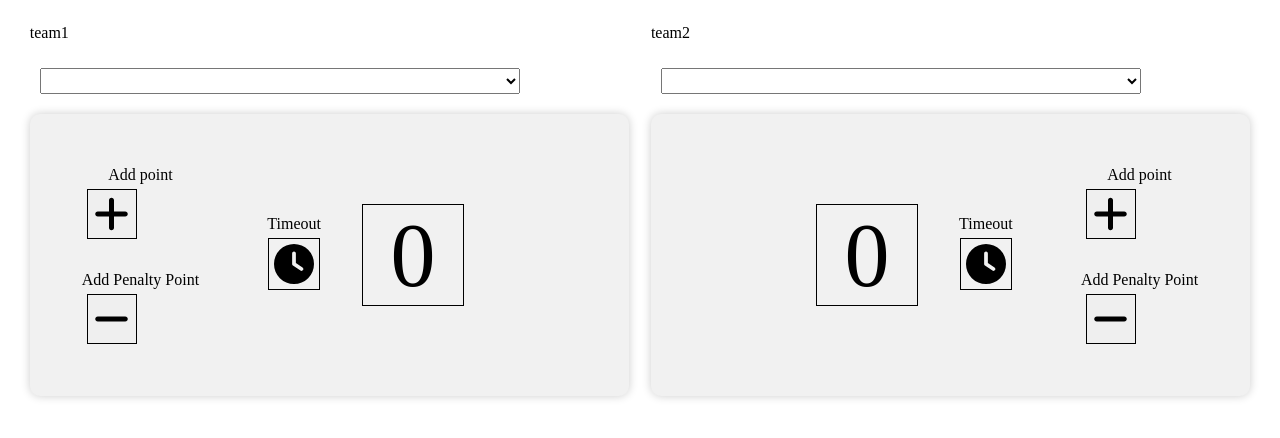
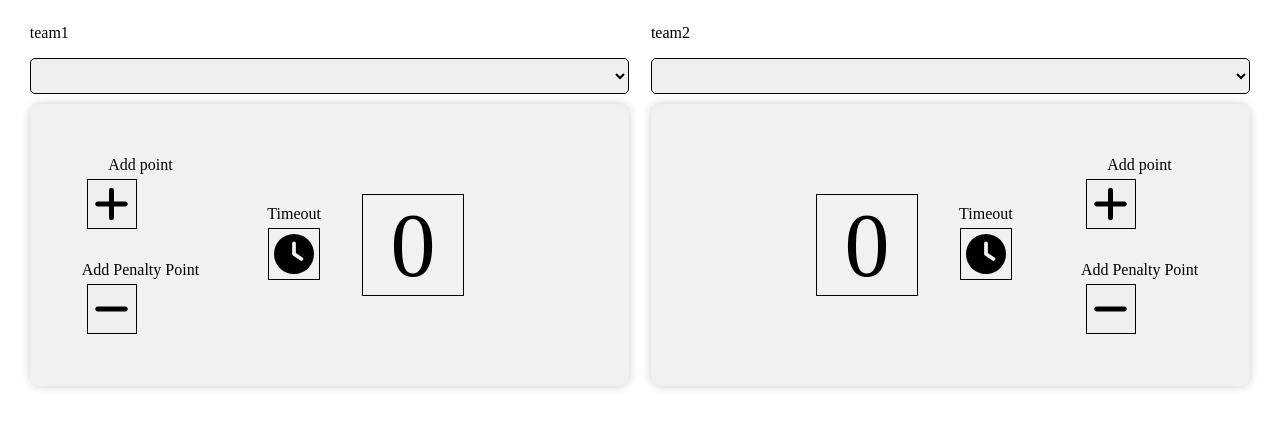
Before and after one commit to EvelienVanophalvens/dev5-lab6-frontend1, a Vue app: page / in a window 1280 px wide. Shown: the top 438 px of the page. Built offline with nearby package versions, Linux system fonts and the light colour scheme; no server answers.

Commit message:
Fix: send name to websocket

```diff
--- a/src/components/DropdownTeam.vue
+++ /dev/null
@@ -1,62 +0,0 @@
-<script setup>
-import { ref, onMounted, onUnmounted } from 'vue';
-
-//define emit
-
-const props = defineProps(['teamName']);
-
-const selectedTeam = ref('');
-
-
-
-onMounted(() => {
-    const socket = new WebSocket('ws://localhost:3000/primus');
-
-    document.querySelector('#teams').addEventListener('change', (e) => {
-        selectedTeam.value = e.target.value;
-        let team = {
-            teamName: props.teamName,
-            team: selectedTeam.value,
-            action: "updateTeam"
-        };
-        socket.send(JSON.stringify(team));
-    });
-});
-
-</script>
-
-<template>
-  <div class="dropdown">
-    <select v-model="selectedTeam" name="teams" id="teams">
-      <option value="wolvertem">Wolvertem Sporting</option>
-      <option value="meiseA">VC Knodde Meise A</option>
-      <option value="meiseB">VC Knodde Meise B</option>
-      <option value="gooik">Govok Cammaert Gooik B</option>
-      <option value="lennik">VC lennik Dames C</option>
-      <option value="hofstadeZemst">HZ 93 Hofstade-Zemst C</option>
-      <option value="opwijk">Volley Opwijk B</option>
-      <option value="halle">KLB Sonnenbeemd Halle</option>
-      <option value="zaventem">v.c. Zavath Zaventem A</option>
-      <option value="lot">Davoc Lot</option>
-      <option value="machelen">VBT Machelen B</option>
-    </select>
-  </div>
-</template>
-
-<style scoped>
-.dropdown {
-  display: flex;
-  flex-direction: column;
-  width: 500px;
-}
-
-#label {
-  font-size: 20px;
-  margin: 10px;
-}
-
-#teams {
-  font-size: 20px;
-  margin: 10px;
-}
-</style>
--- a/src/components/Scores.vue
+++ b/src/components/Scores.vue
@@ -1,27 +1,15 @@
 <script setup>
-import DropdownTeam from './DropdownTeam.vue';
 import { ref, onMounted } from 'vue';
-
-
-
-
 
 const props = defineProps(['teamName']);
 
+const points = ref(0);
 
-
-
-
-const points = ref(0);
+const selectedTeam = ref('');
 
 onMounted(() => {
 
-
-
     const socket = new WebSocket('ws://localhost:3000/primus');
-
-
-
 
       //points
     const addBtn = document.querySelector(`.${props.teamName.toLowerCase()} .btn #addPoint`);
@@ -76,6 +64,19 @@ onMounted(() => {
         }, 30000);
     });
 
+    //set team
+    const team = document.querySelector(`.${props.teamName.toLowerCase()} #teams`);
+    team.addEventListener('change', () => {
+        let selectedTeam = team.value;
+        let newTeam = {
+            teamName: props.teamName,
+            selectedTeam: selectedTeam,
+            action: "updateTeam"
+        };
+       socket.send(JSON.stringify(newTeam));
+    });
+
+
 }
 });
 
@@ -84,11 +85,26 @@ onMounted(() => {
 </script>
 
 <template>
-    <div :class="teamName">
+    <div>
     <p>{{teamName}}</p>
-    <DropdownTeam  />
+    <div class="dropdown" :class="teamName">
+            <select v-model="selectedTeam" name="teams" id="teams">
+            <option value="wolvertem">Wolvertem Sporting</option>
+            <option value="meiseA">VC Knodde Meise A</option>
+            <option value="meiseB">VC Knodde Meise B</option>
+            <option value="gooik">Govok Cammaert Gooik B</option>
+            <option value="lennik">VC lennik Dames C</option>
+            <option value="hofstadeZemst">HZ 93 Hofstade-Zemst C</option>
+            <option value="opwijk">Volley Opwijk B</option>
+            <option value="halle">KLB Sonnenbeemd Halle</option>
+            <option value="zaventem">v.c. Zavath Zaventem A</option>
+            <option value="lot">Davoc Lot</option>
+            <option value="machelen">VBT Machelen B</option>
+            </select>
+        </div>
     </div>
     <div :class="teamName" class="info" >
+
         <div >
             <div class="btn">
                 <p> Add point</p>
@@ -119,6 +135,14 @@ onMounted(() => {
 </template>
 
 <style scoped>
+    .dropdown select {
+        width: 100%;
+        height: 100%;
+        font-size: 20px;
+        border: 1px solid black;
+        border-radius: 5px;
+        padding: 5px;
+    }
     .add {
         display: flex;
         border: 1px solid black;
```
